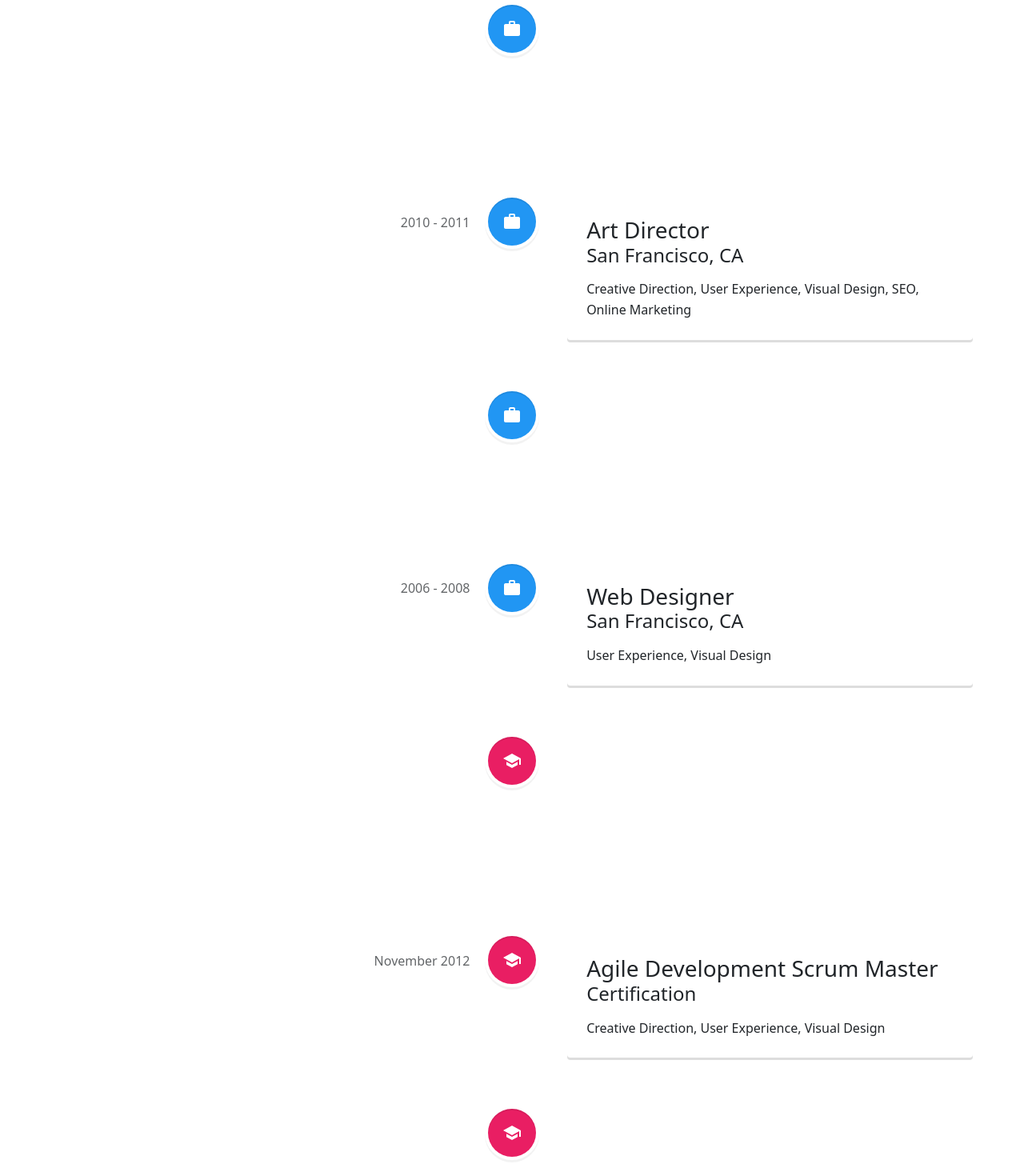
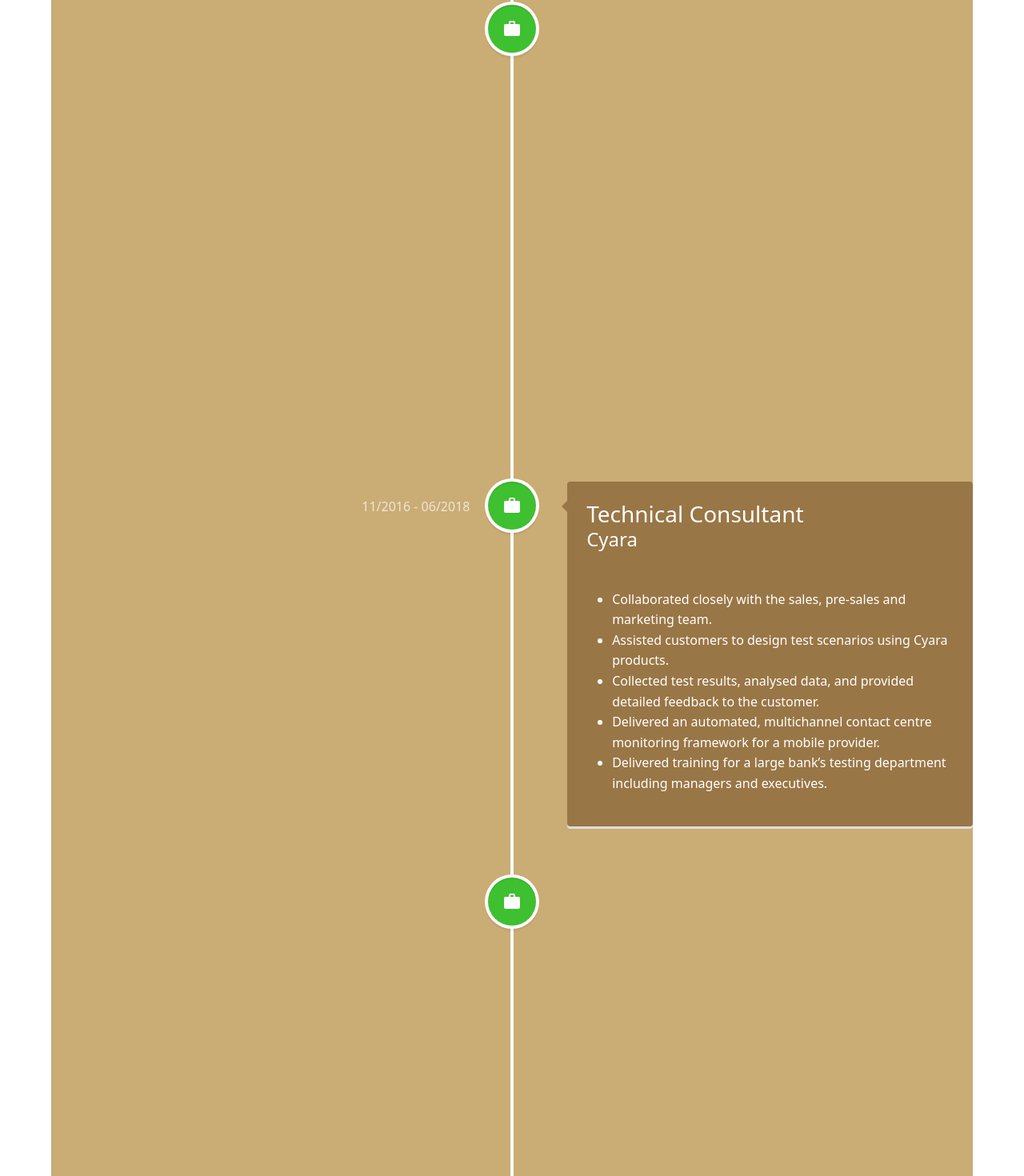
Before and after one commit to laszlosomogyimusic/laszlosomogyimusic.com-portfolio, a React (Create React App) app: page /about in a window 1280 px wide. Shown: the part 114-1584 px from the top of the page at 80% size. Built offline with nearby package versions, Linux system fonts and the light colour scheme.

Commit message:
About Me finished

```diff
--- /dev/null
+++ b/src/constants/aboutme.js
@@ -0,0 +1,90 @@
+const experiences = [
+  {
+    title: "Applications Consultant",
+    company_name: "Maintel",
+    type: "work",
+    date: "07/2018 - 02/2023",
+    description: [
+      "Completed pre-sales tasks, provided technical details for sales.",
+      "Wrote High Level Design for business and Low Level Design with technical details",
+      "Designed and developed a multilingual, database driven dynamic self-service project for a mobile provider with a lot of RESTful API integration.",
+      "Delivered a multilingual self-service project for a large European customer. Designed and developed non-factory text to speech grammars for Eastern European and North European languages.",
+      "Designed and developed a self-service application for a customer in the UK public sector using SMS and web chat APIs. ",
+    ],
+  },
+  {
+    title: "Technical Consultant",
+    company_name: "Cyara",
+    type: "work",
+    date: "11/2016 - 06/2018",
+    description: [
+      "Collaborated closely with the sales, pre-sales and marketing team.",
+      "Assisted customers to design test scenarios using Cyara products.",
+      "Collected test results, analysed data, and provided detailed feedback to the customer.",
+      "Delivered an automated, multichannel contact centre monitoring framework for a mobile provider.",
+      "Delivered training for a large bank’s testing department including managers and executives.",
+    ],
+  },
+  {
+    title: "Consultant",
+    company_name: "Geomant",
+    type: "work",
+    date: "08/2012 - 10/2016",
+    description: [
+      "Completed pre-sales tasks, provided technical details for sales.",
+      "Wrote High Level Design for business and Low Level Design with technical details",
+      "Lead Avaya self-service deployment and development projects with a small team.",
+      "Transitioned a City Council’s old contact centre to Avaya platform.",
+      "Designed and developed a complex multilingual self-service application using speech recognition and text to speech.",
+    ],
+  },
+  {
+    title: "Consultant",
+    company_name: "Geomant UK",
+    type: "work",
+    date: "08/2012 - 10/2016",
+    description: [
+      "Completed pre-sales tasks, provided technical details for sales.",
+      "Wrote High Level Design for business and Low Level Design with technical details",
+      "Lead Avaya self-service deployment and development projects with a small team.",
+      "Transitioned a City Council’s old contact centre to Avaya platform.",
+      "Designed and developed a complex multilingual self-service application using speech recognition and text to speech.",
+    ],
+  },
+  {
+    title: "Senior System Engineer",
+    company_name: "Geomant Hungary",
+    type: "work",
+    date: "04/2004 - 05/2012",
+    description: [
+      "Wrote Low Level Design with technical details.",
+      "Delivered Avaya training for colleagues and customers.",
+      "Designed and developed a full database driven self-service IVR project.",
+      "Developed text to speech grammars for Eastern European customers.",
+    ],
+  },
+  {
+    title: "Web Developer",
+    company_name: "Pixelpark Hungary",
+    type: "work",
+    date: "09/2000 - 12/2003",
+    description: [
+      "Developing web applications.",
+      "Travelled  to the UK and Austria to be part of an international developer team.",
+      "Developed a horizontal web portal for a large UK customer.",
+      "Did various web projects for Austrian customers.",
+    ],
+  },
+  {
+    title: "Software Developer",
+    company_name: "Geomant Hungary",
+    type: "work",
+    date: "09/1998 - 08/2000",
+    description: [
+      "Developed Windows based multimedia applications ",
+      "Travelled to Germany to a customer site",
+    ],
+  },
+]
+
+export { experiences };
--- a/src/index.css
+++ b/src/index.css
@@ -8,9 +8,7 @@
 
   --primary-color: var(--kelly-green);
   --secondary-color: var(--ecru);
-
-
-
+  --tetriary-color: var(--chamoisee);
 }
 
 body {
--- a/src/pages/AboutMe.jsx
+++ b/src/pages/AboutMe.jsx
@@ -1,104 +1,48 @@
 import { VerticalTimeline, VerticalTimelineElement }  from 'react-vertical-timeline-component';
 import 'react-vertical-timeline-component/style.min.css';
-import SchoolIcon from '@mui/icons-material/School';
 import WorkIcon from '@mui/icons-material/Work';
-import StarIcon from '@mui/icons-material/Star';
 
+import "styles/AboutMe.css";
+import { experiences } from "../constants/aboutme";
 
+const ElementCard = ({ experience }) => {
+  return (
+    <VerticalTimelineElement
+      className="vertical-timeline-element--work"
+      contentStyle={{ background: 'var(--tetriary-color)', color: '#fff' }}
+      contentArrowStyle={{ borderRight: '7px solid  var(--tetriary-color)' }}
+      date={ experience.date }
+      iconStyle={{ background: 'var(--primary-color)', color: '#fff' }}
+      icon={<WorkIcon />}
+    >
+      <h3 className="vertical-timeline-element-title">{ experience.title }</h3>
+      <h4 className="vertical-timeline-element-subtitle">{ experience.company_name }</h4>
+      <p>
+      <ul className='mt-5 list-disc ml-5 space-y-2'>
+          {experience.description.map((point, index) => (
+            <li
+              key={`experience-point-${index}`}
+              className='text-white-100 pl-1 tracking-wider'
+            >
+              {point}
+            </li>
+          ))}
+        </ul>
+      </p>
+    </VerticalTimelineElement>
+  );
+}
 
 const AboutMe = () => {
   return (
-<VerticalTimeline>
-  <VerticalTimelineElement
-    className="vertical-timeline-element--work"
-    contentStyle={{ background: 'rgb(33, 150, 243)', color: '#fff' }}
-    contentArrowStyle={{ borderRight: '7px solid  rgb(33, 150, 243)' }}
-    date="2011 - present"
-    iconStyle={{ background: 'rgb(33, 150, 243)', color: '#fff' }}
-    icon={<WorkIcon />}
-  >
-    <h3 className="vertical-timeline-element-title">Creative Director</h3>
-    <h4 className="vertical-timeline-element-subtitle">Miami, FL</h4>
-    <p>
-      Creative Direction, User Experience, Visual Design, Project Management, Team Leading
-    </p>
-  </VerticalTimelineElement>
-  <VerticalTimelineElement
-    className="vertical-timeline-element--work"
-    date="2010 - 2011"
-    iconStyle={{ background: 'rgb(33, 150, 243)', color: '#fff' }}
-    icon={<WorkIcon />}
-  >
-    <h3 className="vertical-timeline-element-title">Art Director</h3>
-    <h4 className="vertical-timeline-element-subtitle">San Francisco, CA</h4>
-    <p>
-      Creative Direction, User Experience, Visual Design, SEO, Online Marketing
-    </p>
-  </VerticalTimelineElement>
-  <VerticalTimelineElement
-    className="vertical-timeline-element--work"
-    date="2008 - 2010"
-    iconStyle={{ background: 'rgb(33, 150, 243)', color: '#fff' }}
-    icon={<WorkIcon />}
-  >
-    <h3 className="vertical-timeline-element-title">Web Designer</h3>
-    <h4 className="vertical-timeline-element-subtitle">Los Angeles, CA</h4>
-    <p>
-      User Experience, Visual Design
-    </p>
-  </VerticalTimelineElement>
-  <VerticalTimelineElement
-    className="vertical-timeline-element--work"
-    date="2006 - 2008"
-    iconStyle={{ background: 'rgb(33, 150, 243)', color: '#fff' }}
-    icon={<WorkIcon />}
-  >
-    <h3 className="vertical-timeline-element-title">Web Designer</h3>
-    <h4 className="vertical-timeline-element-subtitle">San Francisco, CA</h4>
-    <p>
-      User Experience, Visual Design
-    </p>
-  </VerticalTimelineElement>
-  <VerticalTimelineElement
-    className="vertical-timeline-element--education"
-    date="April 2013"
-    iconStyle={{ background: 'rgb(233, 30, 99)', color: '#fff' }}
-    icon={<SchoolIcon />}
-  >
-    <h3 className="vertical-timeline-element-title">Content Marketing for Web, Mobile and Social Media</h3>
-    <h4 className="vertical-timeline-element-subtitle">Online Course</h4>
-    <p>
-      Strategy, Social Media
-    </p>
-  </VerticalTimelineElement>
-  <VerticalTimelineElement
-    className="vertical-timeline-element--education"
-    date="November 2012"
-    iconStyle={{ background: 'rgb(233, 30, 99)', color: '#fff' }}
-    icon={<SchoolIcon />}
-  >
-    <h3 className="vertical-timeline-element-title">Agile Development Scrum Master</h3>
-    <h4 className="vertical-timeline-element-subtitle">Certification</h4>
-    <p>
-      Creative Direction, User Experience, Visual Design
-    </p>
-  </VerticalTimelineElement>
-  <VerticalTimelineElement
-    className="vertical-timeline-element--education"
-    date="2002 - 2006"
-    iconStyle={{ background: 'rgb(233, 30, 99)', color: '#fff' }}
-    icon={<SchoolIcon />}
-  >
-    <h3 className="vertical-timeline-element-title">Bachelor of Science in Interactive Digital Media Visual Imaging</h3>
-    <h4 className="vertical-timeline-element-subtitle">Bachelor Degree</h4>
-    <p>
-      Creative Direction, Visual Design
-    </p>
-  </VerticalTimelineElement>
-  <VerticalTimelineElement
-    iconStyle={{ background: 'rgb(16, 204, 82)', color: '#fff' }}
-    icon={<StarIcon />}
-  />
+<VerticalTimeline className="AboutMe">
+  {experiences.map((experience, index) => (
+    <ElementCard
+      key={`experience-${index}`}
+      experience={experience}
+    />
+  ))}
+
 </VerticalTimeline>
    );
 }
--- /dev/null
+++ b/src/styles/AboutMe.css
@@ -0,0 +1,3 @@
+.AboutMe {
+  background-color: var(--secondary-color)!important;
+}
```
Also changed, not shown: 1 other file (tests, documents, lock files or other folders).
